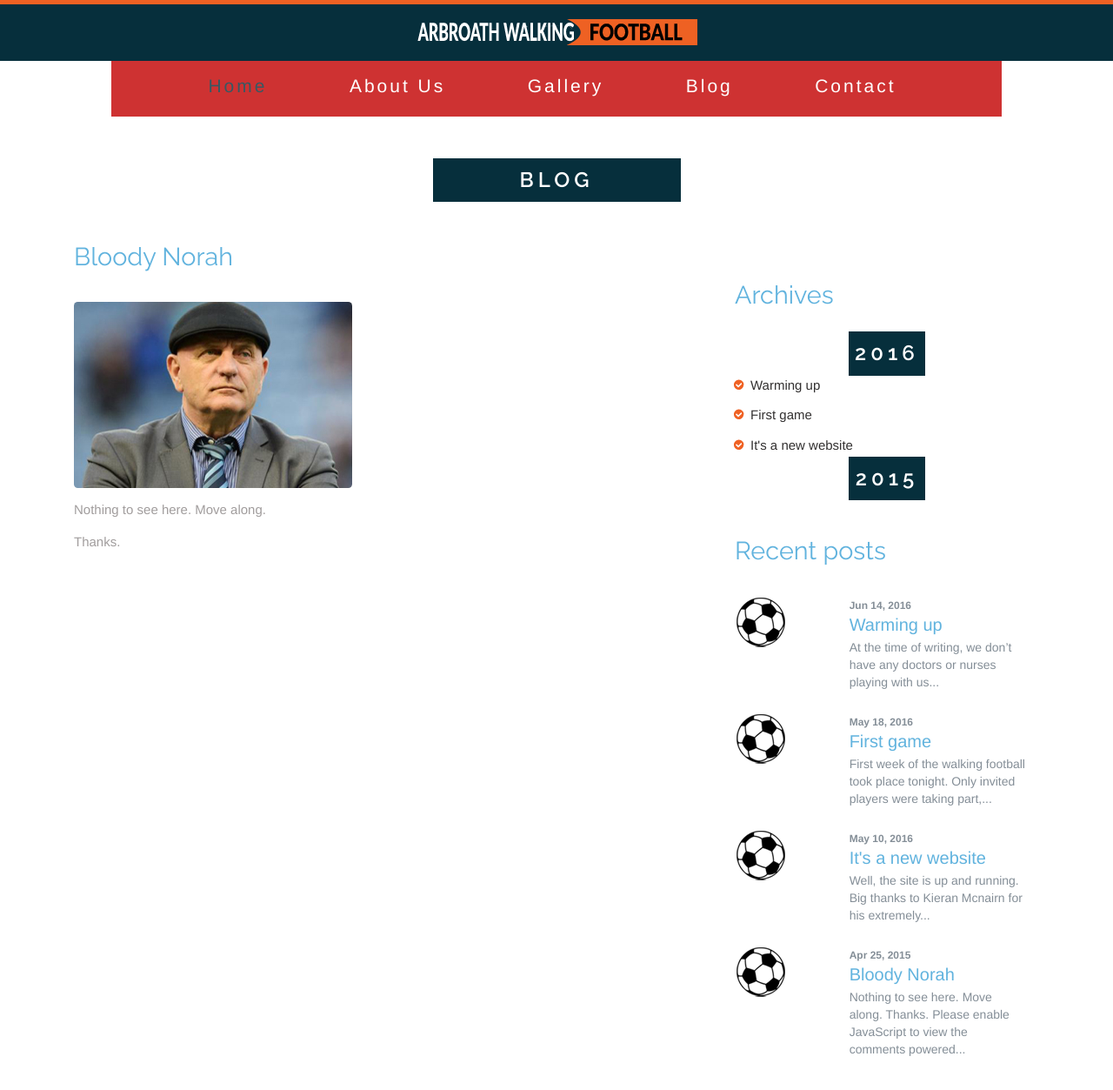
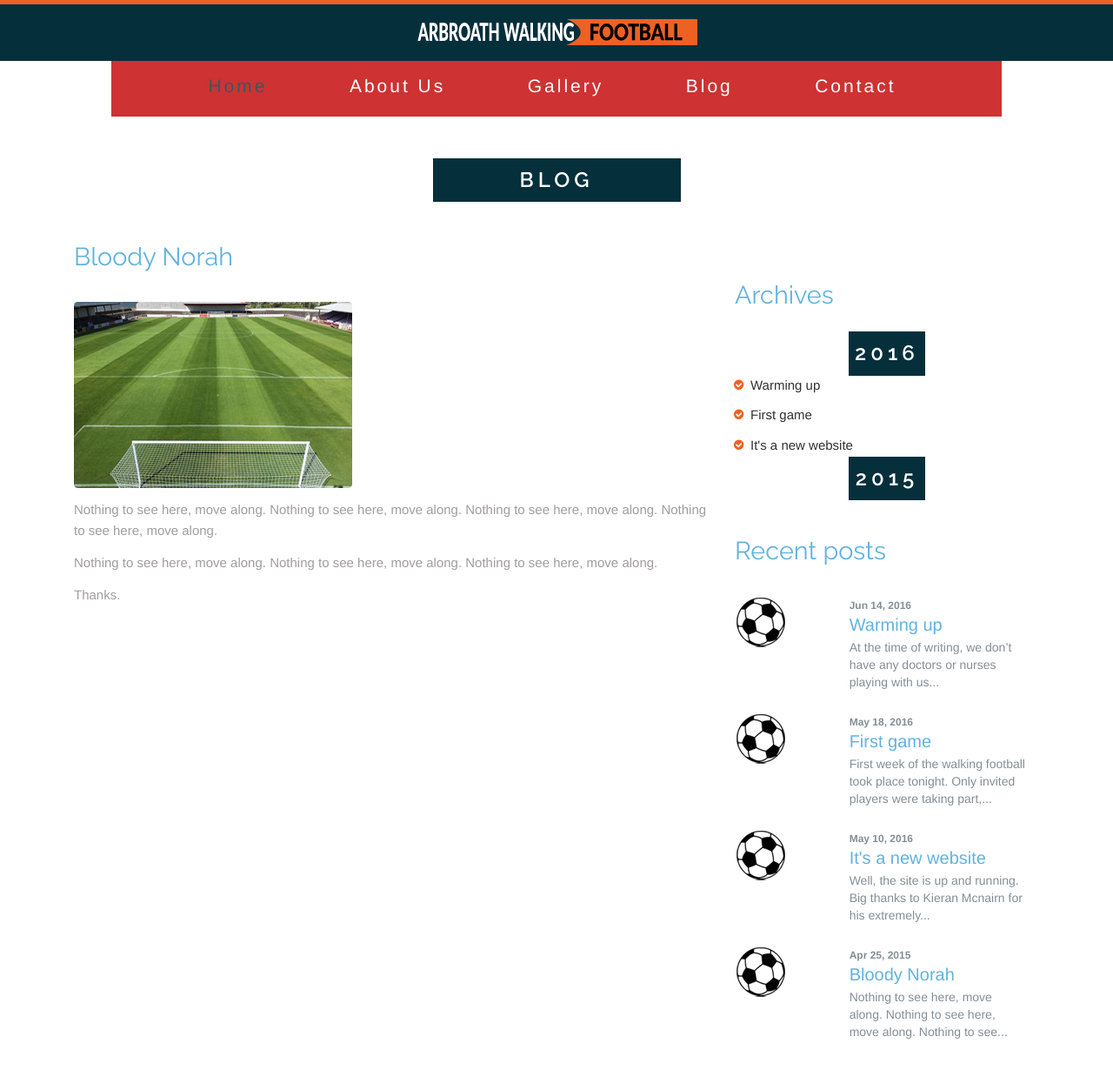
Before and after one commit to jimbo64/wf, a Jekyll site: the page built from _posts/2015-04-25-move-along.md, in a window 1280 px wide and 1400 px high, cut to the strip 0-1280 px from the top of the window. Shown: the top 1253 px of the strip at 87% size. Built offline with Jekyll 4.4.1, drawn with Linux system fonts in a browser that asks for light colours; nearby versions of some CDN libraries; comment, search, counter and statistics services are not loaded.

Commit message:
sorted errors

```diff
--- a/_posts/2015-04-25-move-along.md
+++ b/_posts/2015-04-25-move-along.md
@@ -6,9 +6,11 @@ author: "Jim"
 categories: category1
 comments: true
 ---
-![injury](/assets/news-2.jpg)
+![injury](/assets/news-3.jpg)
 
-Nothing to see here. Move along.
+Nothing to see here, move along. Nothing to see here, move along. Nothing to see here, move along. Nothing to see here, move along.
+
+Nothing to see here, move along. Nothing to see here, move along. Nothing to see here, move along.
 
 Thanks.
 
```
Also changed, not shown: _posts/2016-05-10-new-site.md (+4 -4 lines).
